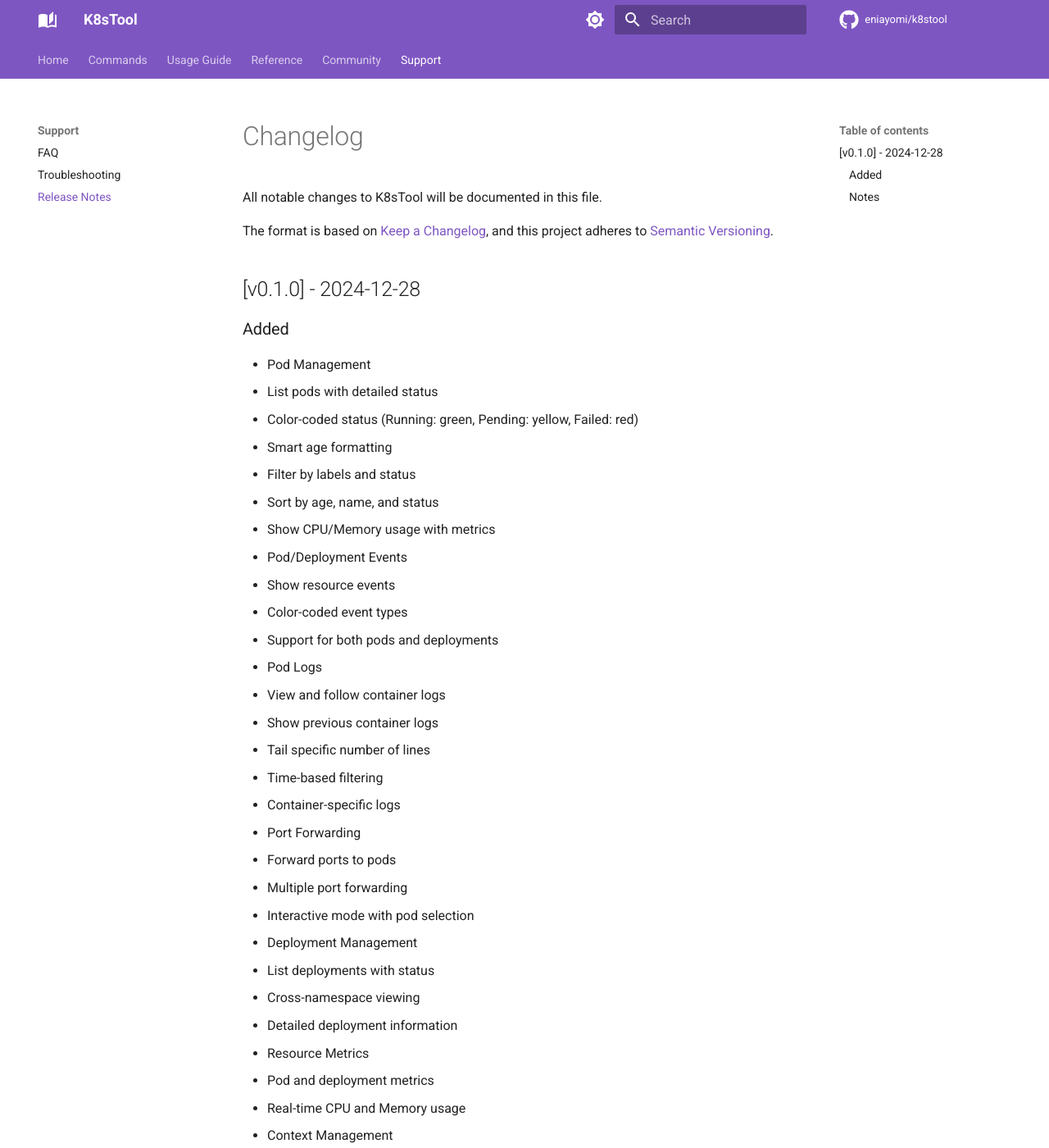
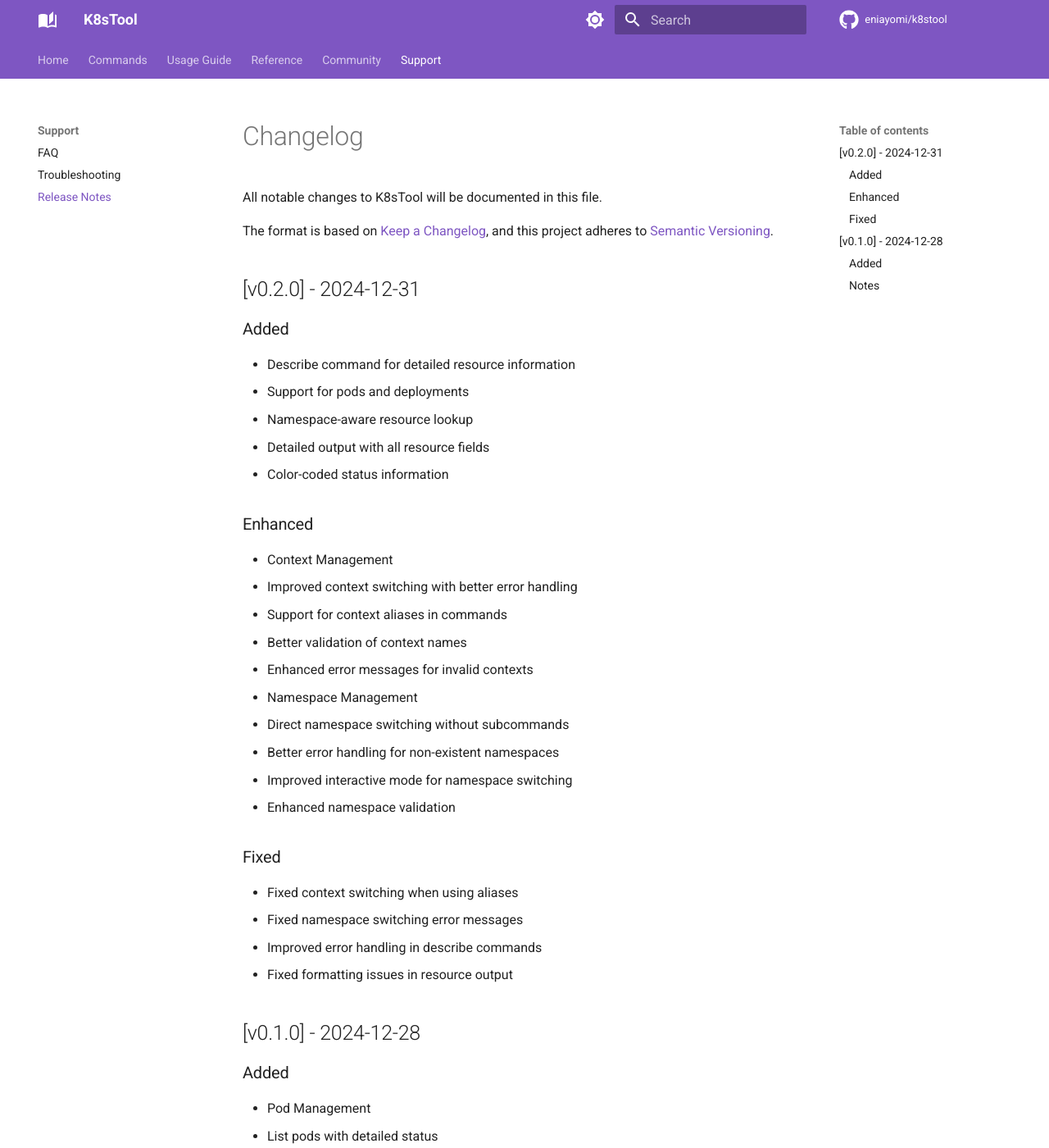
Before and after one commit to eniayomi/k8stool, an MkDocs documentation site: the page built from docs/changelog.md, in a window 1280 px wide and 1400 px high. Shown: the whole window at 82% size. Built offline with MkDocs 1.6.1 and Material for MkDocs 9.7.7, drawn with Linux system fonts in a browser that asks for light colours; comment, search, counter and statistics services are not loaded.

```diff
--- a/docs/changelog.md
+++ b/docs/changelog.md
@@ -4,6 +4,34 @@ All notable changes to K8sTool will be documented in this file.
 
 The format is based on [Keep a Changelog](https://keepachangelog.com/en/1.0.0/),
 and this project adheres to [Semantic Versioning](https://semver.org/spec/v2.0.0.html).
+
+## [v0.2.0] - 2024-12-31
+
+### Added
+- Describe command for detailed resource information
+  - Support for pods and deployments
+  - Namespace-aware resource lookup
+  - Detailed output with all resource fields
+  - Color-coded status information
+
+### Enhanced
+- Context Management
+  - Improved context switching with better error handling
+  - Support for context aliases in commands
+  - Better validation of context names
+  - Enhanced error messages for invalid contexts
+
+- Namespace Management
+  - Direct namespace switching without subcommands
+  - Better error handling for non-existent namespaces
+  - Improved interactive mode for namespace switching
+  - Enhanced namespace validation
+
+### Fixed
+- Fixed context switching when using aliases
+- Fixed namespace switching error messages
+- Improved error handling in describe commands
+- Fixed formatting issues in resource output
 
 ## [v0.1.0] - 2024-12-28
 
```
Also changed, not shown: README.md (+4 -4 lines), 1 other file.
